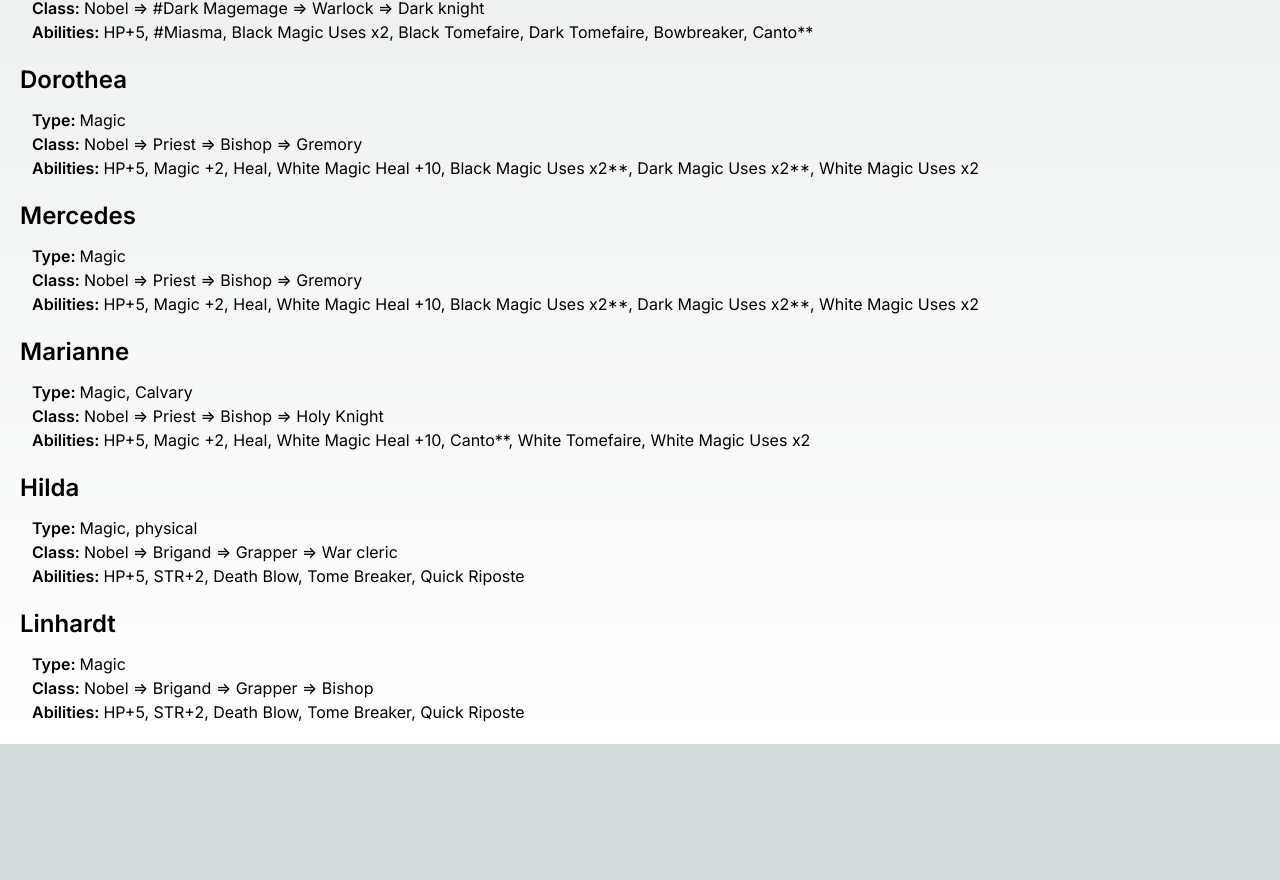
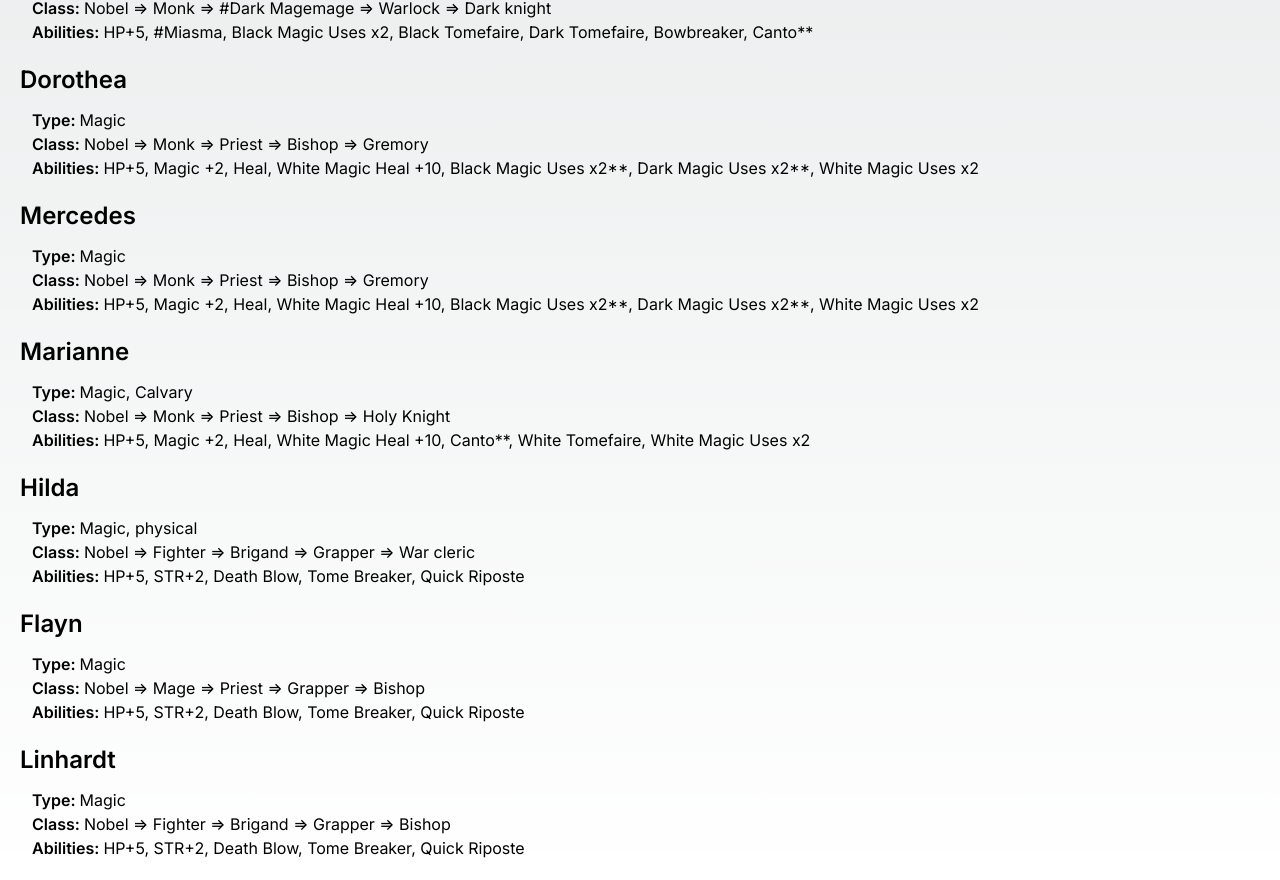
Before and after one commit to Apirak19/FireEmblemThreeHouse-Team, a Next.js app: page / in a window 1280 px wide. Shown: the part 1160-2040 px from the top of the page. Before the commit the page ends 1904 px from the top, so only its background shows below. Built offline with nearby package versions, Linux system fonts and the light colour scheme.

Commit message:
Flayn added

```diff
--- a/app/data.json
+++ b/app/data.json
@@ -198,6 +198,22 @@
     ]
   },
   {
+    "name": "Flayn",
+    "type": "Magic",
+    "firstClass": "Nobel",
+    "beginnerClasses": "Mage",
+    "intermediateClasses": "Priest",
+    "advancedClasses": "Grapper",
+    "masterClasses": "Bishop",
+    "abilities": [
+      "HP+5",
+      "STR+2",
+      "Death Blow",
+      "Tome Breaker",
+      "Quick Riposte"
+    ]
+  },
+  {
     "name": "Linhardt",
     "type": "Magic",
     "firstClass": "Nobel",
--- a/app/page.tsx
+++ b/app/page.tsx
@@ -25,6 +25,8 @@ export default function page() {
               <span className="inline-block">
                 {character.firstClass}
                 {" => "}
+                {character.beginnerClasses}
+                {" => "}
                 {character.intermediateClasses}
                 {" => "}
                 {character.advancedClasses}
```
